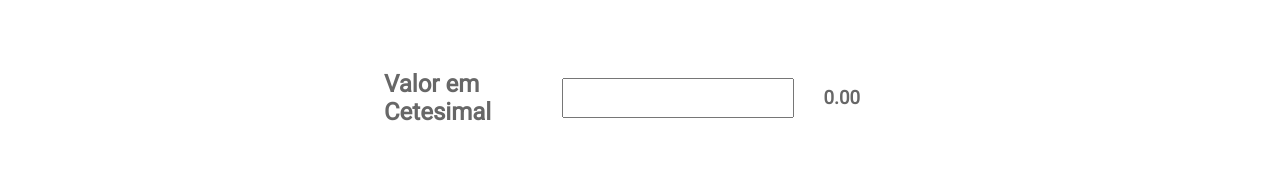
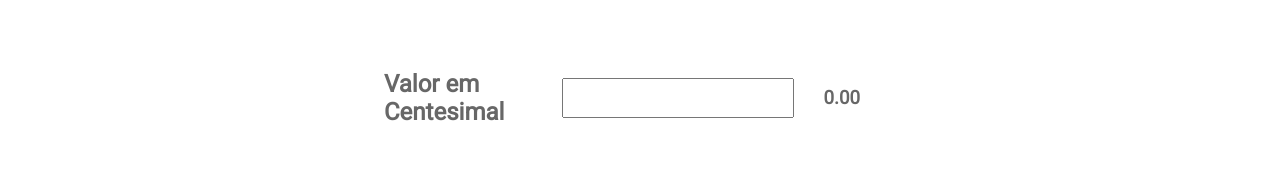
Before and after one commit to pedrosarkis/Refactory-2-Ahgora-Utils, a React (Create React App) app: page / in a window 1280 px wide. Both pictures are taken after a click on the tab "CONVERSOR". Shown: the part 243-419 px from the top of the page. Built offline with nearby package versions, Linux system fonts and the light colour scheme.

Commit message:
Update index.js

```diff
--- a/src/pages/hoursConverter/index.js
+++ b/src/pages/hoursConverter/index.js
@@ -25,7 +25,7 @@ const HoursConverter = () => {
                 </div>
                 <div>
                     <div>
-                        <h2>Valor em Cetesimal </h2>
+                        <h2>Valor em Centesimal </h2>
                         <InputMask onChange={(e) => handleChangeCentesimal(e)} mask="99.99"></InputMask>
                     </div>
                     <div>
```
